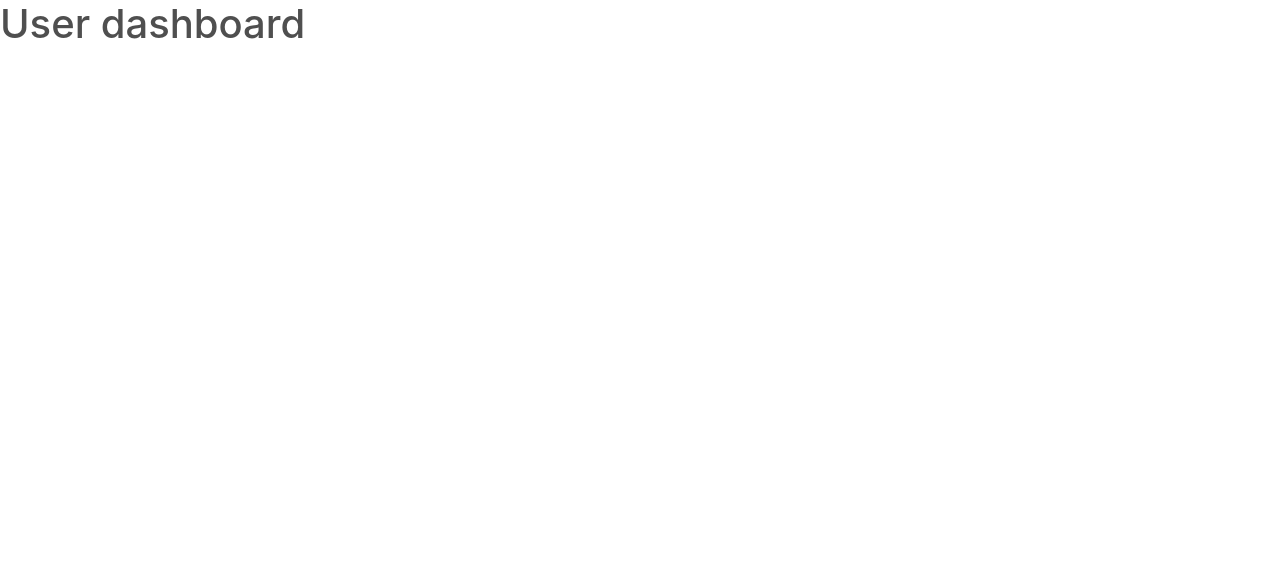
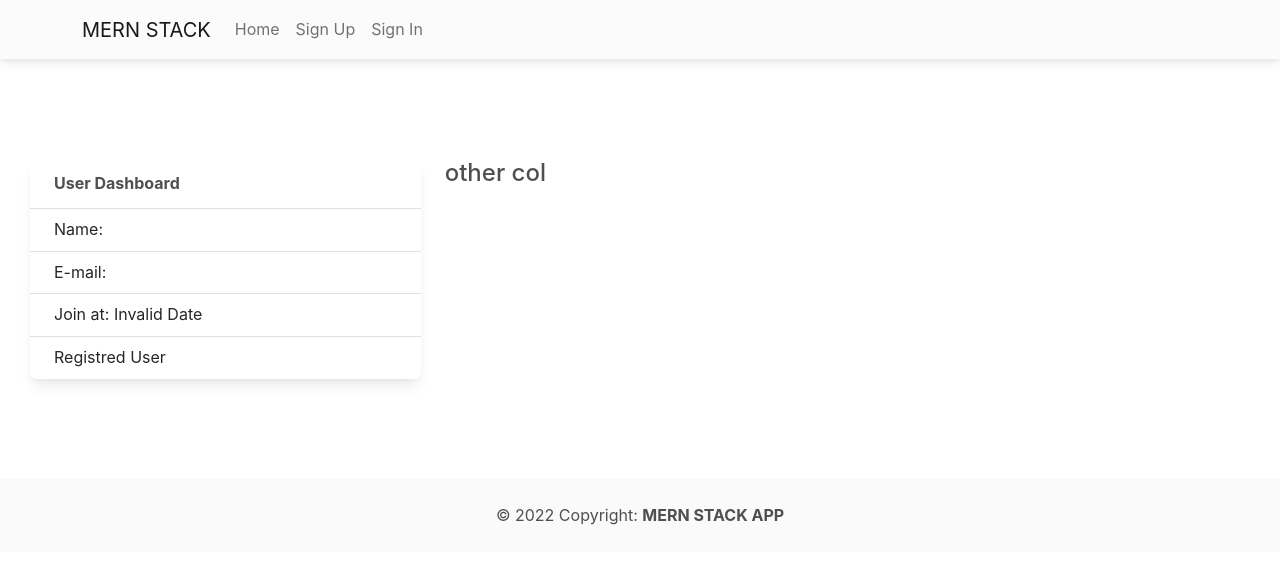
Before and after one commit to emmannweb/mernstackproject, a React (Create React App) app in the folder frontend/: page /user/dashboard in a window 1280 px wide. Shown: the top 564 px of the page. Built offline with nearby package versions, Linux system fonts and the light colour scheme; no server answers; sample sign-in values are in the browser's storage.

Commit message:
[PROTECTED ROUTE]

```diff
--- a/frontend/src/App.css
+++ b/frontend/src/App.css
@@ -58,3 +58,9 @@
  .form-outline input[type=password] {
      border-bottom: 1px solid #f4f4f4;
  }
+
+
+ /* dashboard styling */
+.dashboard_container {
+padding: 100px 30px;
+}
--- a/frontend/src/App.js
+++ b/frontend/src/App.js
@@ -7,6 +7,7 @@ import UserDashboard from './pages/user/UserDashboard'
 import {BrowserRouter, Route} from 'react-router-dom'
 import { ToastContainer} from 'react-toastify';
 import 'react-toastify/dist/ReactToastify.css';
+import PrivateRoute from './component/PrivateRoute';
 
 
 
@@ -21,7 +22,7 @@ const App = () => {
           <Route exact path="/" component={Home}/>
           <Route exact path="/signup" component={SignUp}/>
           <Route exact path="/signin" component={SignIn}/>
-          <Route exact path="/user/dashboard" component={UserDashboard}/>
+          <PrivateRoute exact path="/user/dashboard" component={UserDashboard}/>
 
       </BrowserRouter>
     </>
--- /dev/null
+++ b/frontend/src/component/PrivateRoute.js
@@ -0,0 +1,12 @@
+import React from 'react';
+import {Route, Redirect} from 'react-router-dom'
+
+const PrivateRoute = ({...rest}) => {
+    const auth = localStorage.getItem('token');
+    if (auth){
+        return <Route {...rest}/>
+    }
+  return <Redirect to="/signin"/>
+};
+
+export default PrivateRoute;
--- a/frontend/src/pages/SignIn.js
+++ b/frontend/src/pages/SignIn.js
@@ -13,7 +13,7 @@ const SignIn = ({history}) => {
         password:''
     });
 
-    const {name, email, password} = values;
+    const { email, password} = values;
 
     const handleChange = name => (e) =>{
         // console.log(e.target.value);
@@ -35,6 +35,9 @@ const SignIn = ({history}) => {
                 setValues({ email: '', password:''});
                 toast.success("Log In successfully");
                 history.push('/user/dashboard');
+                if (typeof window !== "undefined"){
+                    localStorage.setItem("token", JSON.stringify(data))
+                }
 
             }
 
--- a/frontend/src/pages/user/UserDashboard.js
+++ b/frontend/src/pages/user/UserDashboard.js
@@ -1,10 +1,12 @@
 import React, {useState, useEffect} from 'react';
+import Header from '../../component/Header'
+import Footer from '../../component/Footer'
 
 
 const UserDashboard = () => {
 
     const [profile, setProfile] = useState("");
-    const {name, email} = profile;
+    const {name, email, role, createdAt} = profile;
 
     useEffect(()=>{
         fetch('/api/getme')
@@ -23,13 +25,30 @@ const UserDashboard = () => {
   return (
     <>
 
+    <Header/>
 
-        <h1>User dashboard</h1>
-        <h1>{name}</h1>
-        <h1>{email}</h1>
+    <div className="container-fluid dashboard_container">
+        <div className="row">
+            <div className="col-sm-4">
+               <div className="card card_dashboard">
+               <div className="card-header">
+                    <b>User Dashboard</b>
+                </div>
+                <ul className="list-group list-group-flush">
+                    <li className="list-group-item"> Name: {name}</li>
+                    <li className="list-group-item"> E-mail: {email}</li>
+                    <li className="list-group-item"> Join at: {new Date(createdAt).toLocaleDateString()}</li>
+                    <li className="list-group-item"> {role===1 ? "Admin" : "Registred User"}</li>
+                </ul>
+               </div>
+            </div>
+            <div className="col-sm-8">
+                <h4>other col</h4>
+            </div>
+        </div>
+    </div>
 
-
-
+    <Footer/>
 
     </>
   )
```
